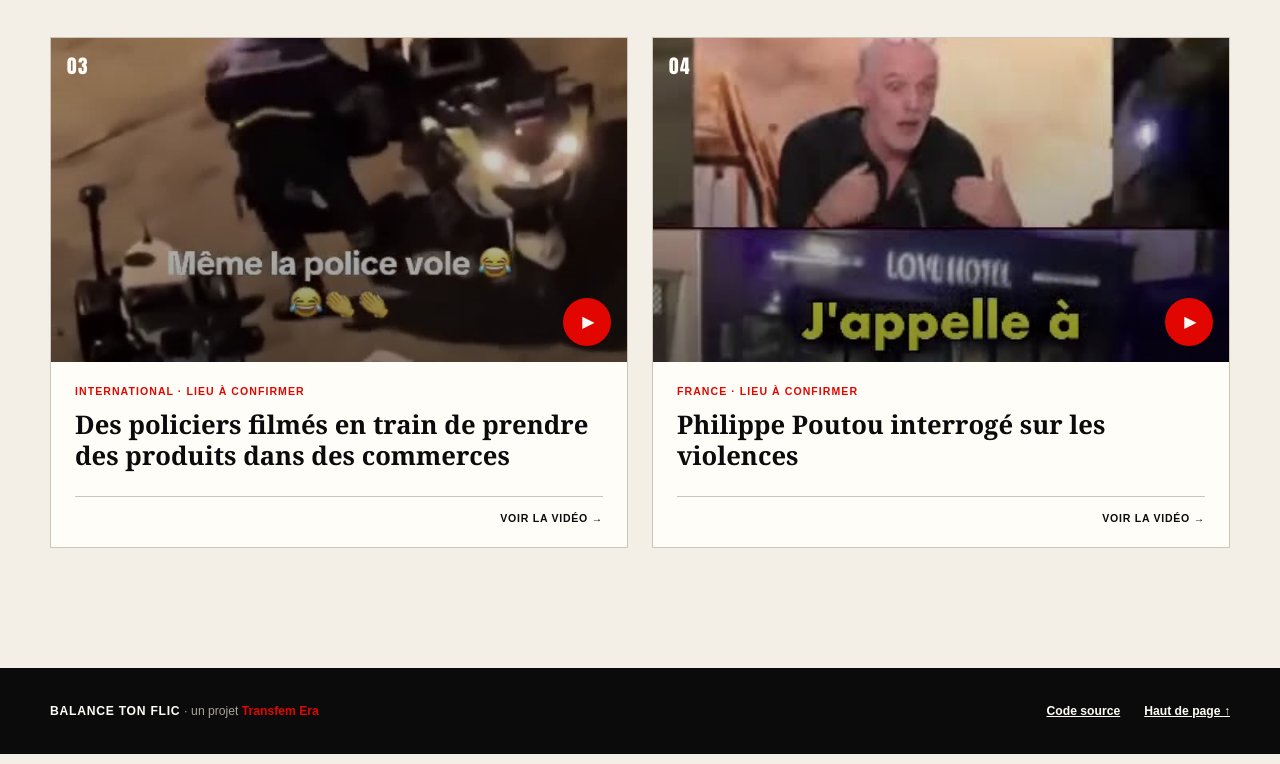
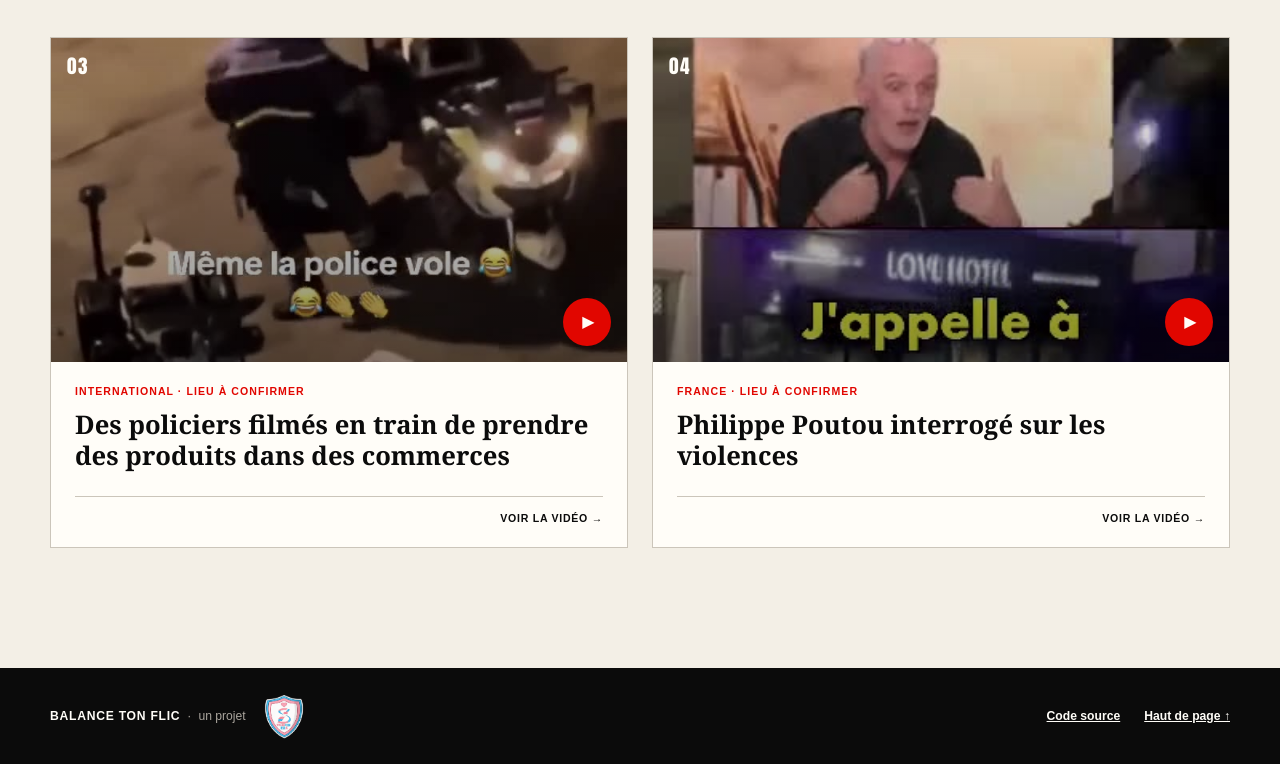
Before and after one commit to IceliosPY/BalanceTonFlic, an Angular app: page / in a window 1280 px wide. Shown: the part 1592-2356 px from the top of the page. Built offline with nearby package versions, Linux system fonts and the light colour scheme.

Commit message:
Display Transfem Era logo in footer

```diff
--- a/src/app/components/site-footer/site-footer.component.html
+++ b/src/app/components/site-footer/site-footer.component.html
@@ -1,4 +1,4 @@
 <footer class="site-footer">
-  <p><strong>Balance ton flic</strong> · un projet <span>Transfem Era</span></p>
+  <p class="project-credit"><strong>Balance ton flic</strong><span aria-hidden="true">·</span> un projet <img src="assets/logo-transfem-era.png" alt="Transfem Era"></p>
   <nav aria-label="Liens de pied de page"><a href="https://github.com/IceliosPY/BalanceTonFlic" target="_blank" rel="noreferrer">Code source</a><a href="#top">Haut de page ↑</a></nav>
 </footer>
--- a/src/styles.css
+++ b/src/styles.css
@@ -81,10 +81,11 @@ button, input, select { font: inherit; }
 .card-body footer span { white-space: nowrap; }
 .empty-state { margin: 30px 0 0; padding: 45px 20px; border: 1px solid var(--line); text-align: center; }
 
-.site-footer { display: flex; justify-content: space-between; align-items: center; gap: 35px; padding: 34px max(24px, calc((100vw - var(--max)) / 2)); background: var(--black); color: #aaa59d; font-size: .76rem; }
+.site-footer { display: flex; justify-content: space-between; align-items: center; gap: 35px; padding: 20px max(24px, calc((100vw - var(--max)) / 2)); background: var(--black); color: #aaa59d; font-size: .76rem; }
 .site-footer p { margin: 0; }
 .site-footer strong { color: var(--white); text-transform: uppercase; letter-spacing: .06em; }
-.site-footer span { color: var(--red); font-weight: 900; }
+.project-credit { display: flex; align-items: center; gap: 7px; }
+.project-credit img { width: 56px; height: 56px; margin-left: 3px; object-fit: contain; }
 .site-footer nav { display: flex; gap: 24px; color: var(--white); font-weight: 700; }
 
 .incident-dialog { width: min(900px, calc(100% - 30px)); max-height: 92vh; padding: 0; border: 0; background: var(--white); color: var(--black); box-shadow: 10px 10px 0 var(--red); }
@@ -113,6 +114,7 @@ button, input, select { font: inherit; }
   .incident-grid { grid-template-columns: 1fr; gap: 24px; }
   .card-body h3 { min-height: 0; }
   .site-footer { display: block; padding-block: 28px; }
+  .project-credit img { width: 50px; height: 50px; }
   .site-footer nav { margin-top: 16px; }
   .dialog-content { padding: 26px 20px; }
   .button { width: 100%; }
```
Also changed, not shown: public/assets/logo-transfem-era.png (added).
